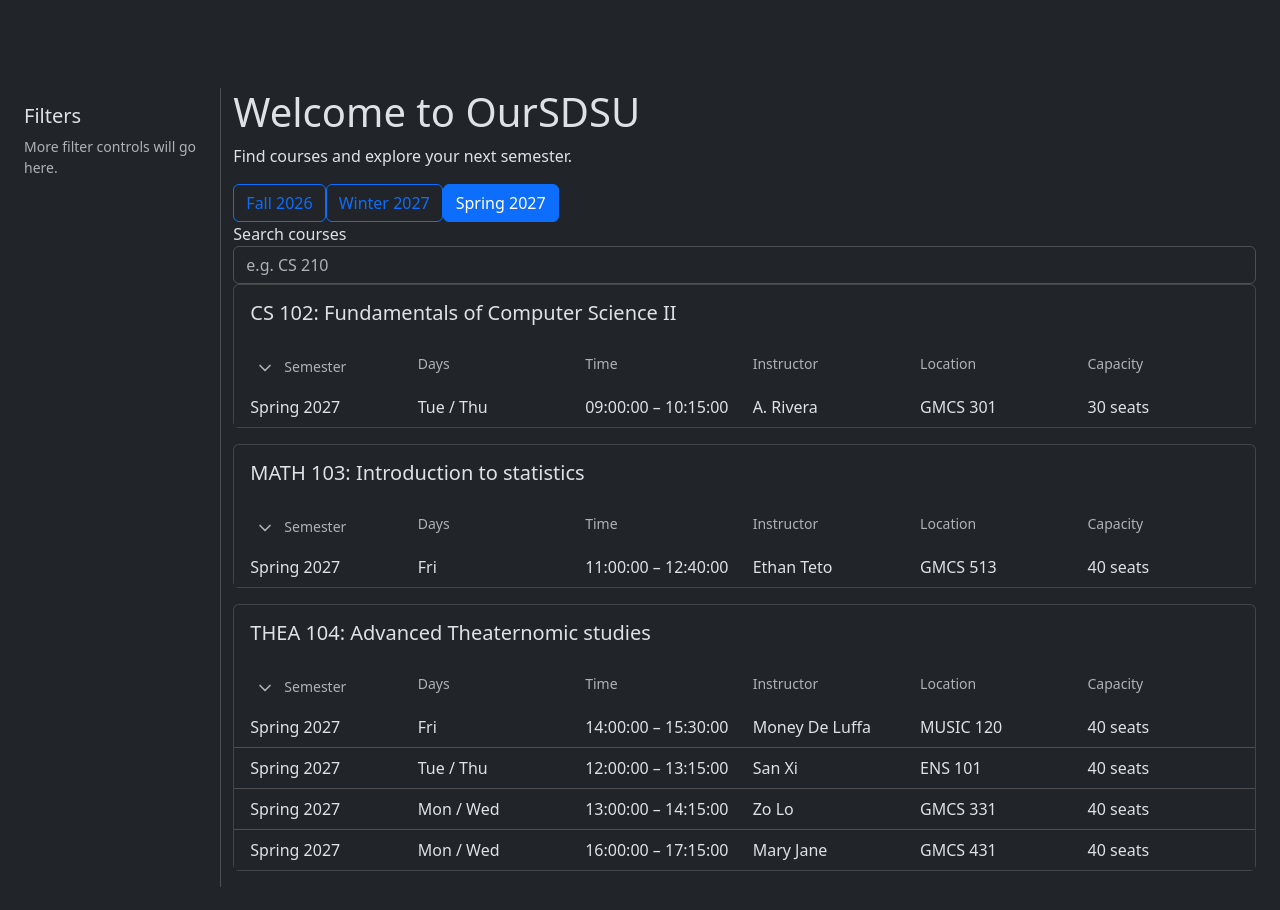
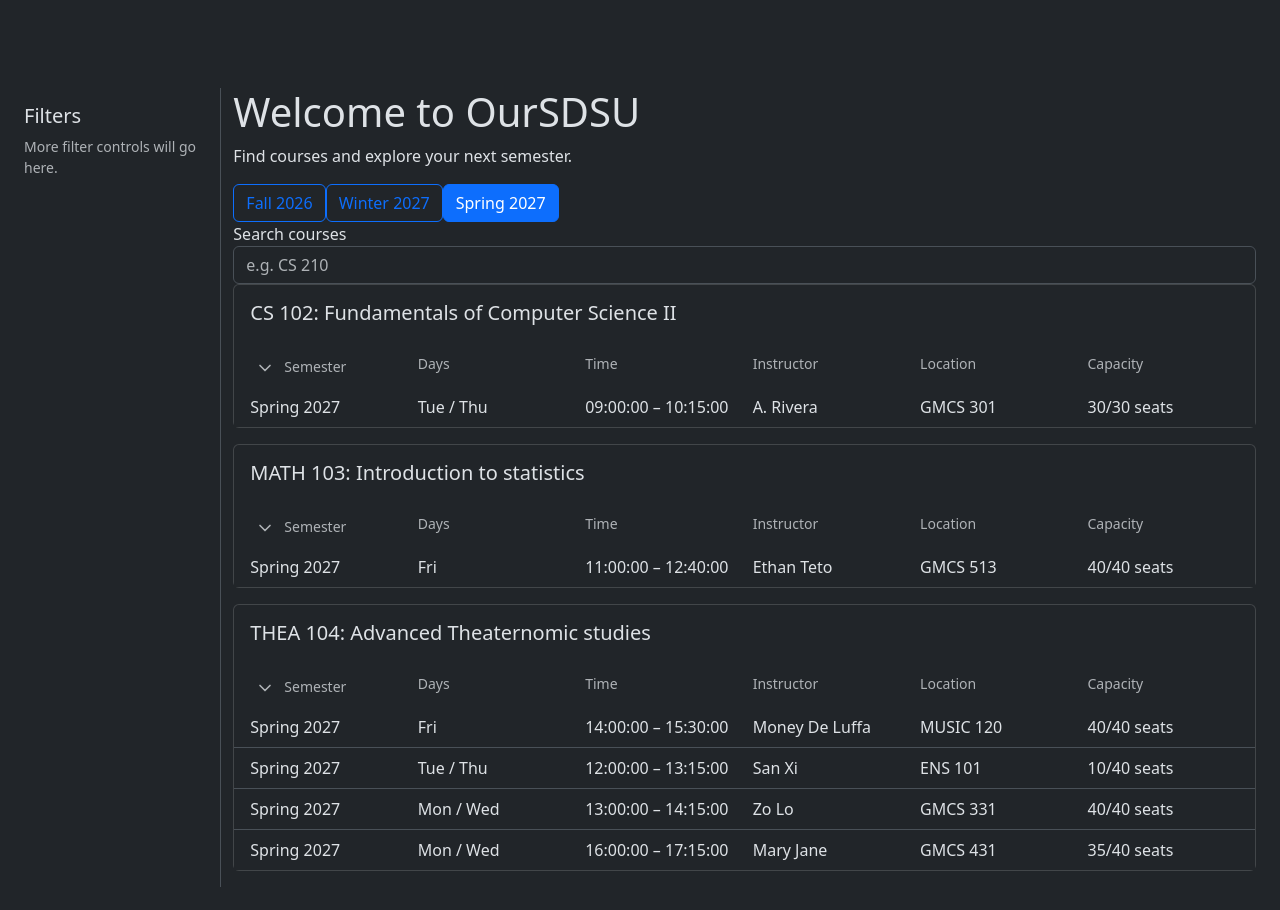
Before and after one commit to SonOfAthena1/OurSDSU, a React (Vite) app in the folder frontend/: page / in a window 1280 px wide. Shown: the top 910 px of the page. Built offline with nearby package versions, Linux system fonts and the light colour scheme.

Commit message:
Added current enrollment to UI

```diff
--- a/frontend/src/components/CourseCard.tsx
+++ b/frontend/src/components/CourseCard.tsx
@@ -117,7 +117,7 @@ function CourseCard({ course }: CourseCardProps) {
                   </div>
 
                   <div className="col-12 col-md-2">
-                    <div>{section.max_enrollment} seats</div>
+                    <div>{section.current_enrollment}/{section.max_enrollment} seats</div>
                   </div>
                 </div>
               </li>
```
